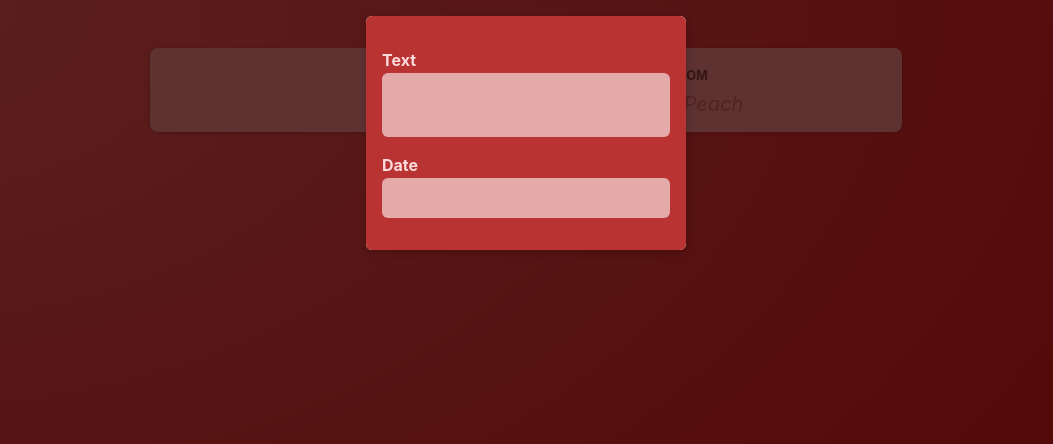
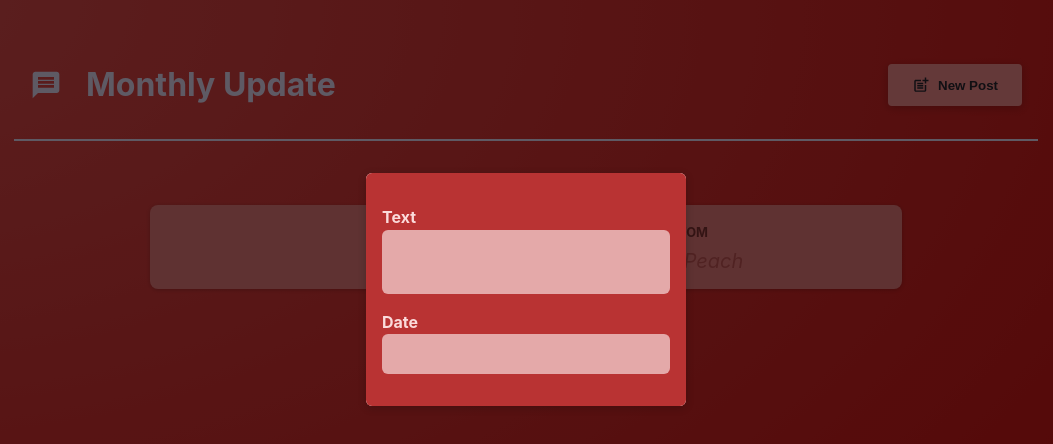
Before and after one commit to Crushest/sebi-site, a React (Vite) app: page / in a window 1280 px wide. Shown: the top 444 px of the page, without its empty margins (114-1167 px from the left). Built offline with nearby package versions, Linux system fonts and the light colour scheme.

Commit message:
Adds Header
Header so then I can create new posts

```diff
--- a/package.json
+++ b/package.json
@@ -11,7 +11,8 @@
   },
   "dependencies": {
     "react": "^18.2.0",
-    "react-dom": "^18.2.0"
+    "react-dom": "^18.2.0",
+    "react-icons": "^4.9.0"
   },
   "devDependencies": {
     "@types/react": "^18.0.37",
--- a/src/App.jsx
+++ b/src/App.jsx
@@ -1,11 +1,14 @@
 import PostsList from "./components/PostsList";
-
+import MainHeader from "./components/MainHeader";
 
 function App() {
   return (
-    <main>
-      <PostsList />
-    </main>
+    <>
+      <MainHeader />
+      <main>
+        <PostsList />
+      </main>
+    </>
   );
 }
 
--- /dev/null
+++ b/src/components/MainHeader.jsx
@@ -0,0 +1,22 @@
+import { MdPostAdd, MdMessage } from 'react-icons/md';
+
+import classes from './MainHeader.module.css';
+
+function MainHeader({ onCreatePost }) {
+  return (
+    <header className={classes.header}>
+      <h1 className={classes.logo}>
+        <MdMessage />
+        Monthly Update
+      </h1>
+      <p>
+        <button className={classes.button} onClick={onCreatePost}>
+          <MdPostAdd size={18} />
+          New Post
+        </button>
+      </p>
+    </header>
+  );
+}
+
+export default MainHeader;
--- /dev/null
+++ b/src/components/MainHeader.module.css
@@ -0,0 +1,36 @@
+.header {
+    /* padding: 2rem 10%; */
+    margin: 2rem 10%;
+    padding: 1rem;
+    text-align: center;
+    display: flex;
+    justify-content: space-between;
+    align-items: center;
+    border-bottom: 2px solid #ece1fa;
+  }
+
+  .logo {
+    font-size: 2rem;
+    display: flex;
+    gap: 1.5rem;
+    align-items: center;
+    color: #ece1fa;
+  }
+
+  .button {
+    display: inline-flex;
+    align-items: center;
+    gap: 0.5rem;
+    padding: 0.75rem 1.5rem;
+    background-color: #fb9090;
+    color: #2a2630;
+    border: none;
+    border-radius: 4px;
+    box-shadow: 0 2px 8px rgba(0, 0, 0, 0.2);
+    cursor: pointer;
+    font-weight: bold;
+  }
+
+  .button:hover {
+    background-color: #f76c6c;
+  }
--- a/src/components/Modal.jsx
+++ b/src/components/Modal.jsx
@@ -1,10 +1,12 @@
 import classes from "./Modal.module.css";
 
-function Modal({children}) {
+function Modal({ children, onClose }) {
   return (
     <>
-      <div className={classes.backdrop} />
-      <dialog open={true} className={classes.modal}>{children}</dialog>
+      <div className={classes.backdrop} onClick={onClose} />
+      <dialog open={true} className={classes.modal}>
+        {children}
+      </dialog>
     </>
   );
 }
--- a/src/components/PostsList.jsx
+++ b/src/components/PostsList.jsx
@@ -8,6 +8,15 @@ import Modal from "./Modal";
 function PostsList() {
   const [enteredBody, setEnteredBody] = useState("");
   const [enteredDate, setEnteredDate] = useState("");
+  const [modalVisible, setModalVisible] = useState(true);
+
+  function hideModalHandler() {
+    setModalVisible(false);
+  }
+
+  function showModalHandler() {
+    setModalVisible(true);
+  }
 
   function bodyChangeHandler(event) {
     setEnteredBody(event.target.value);
@@ -18,12 +27,14 @@ function PostsList() {
   }
   return (
     <>
-      <Modal>
-      <NewPost
-        changeBodyHandler={bodyChangeHandler}
-        changeDateHandler={dateChangeHandler}
-      />
-      </Modal>
+      {modalVisible && (
+        <Modal onClose={hideModalHandler}>
+          <NewPost
+            changeBodyHandler={bodyChangeHandler}
+            changeDateHandler={dateChangeHandler}
+          />
+        </Modal>
+      )}
       <ul className={classes.posts}>
         <Post author={enteredDate} text={enteredBody} />
         <Post author="Junior" text="Apple" />
```
Also changed, not shown: 1 other file (tests, documents, lock files or other folders).
